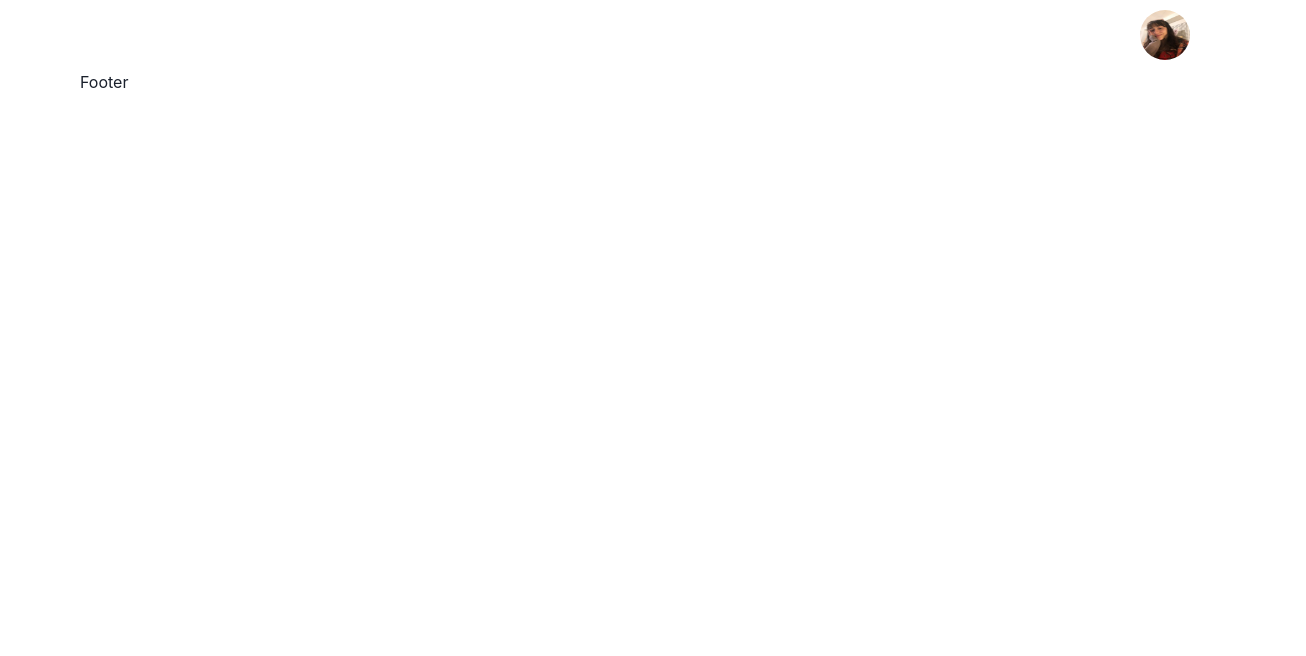
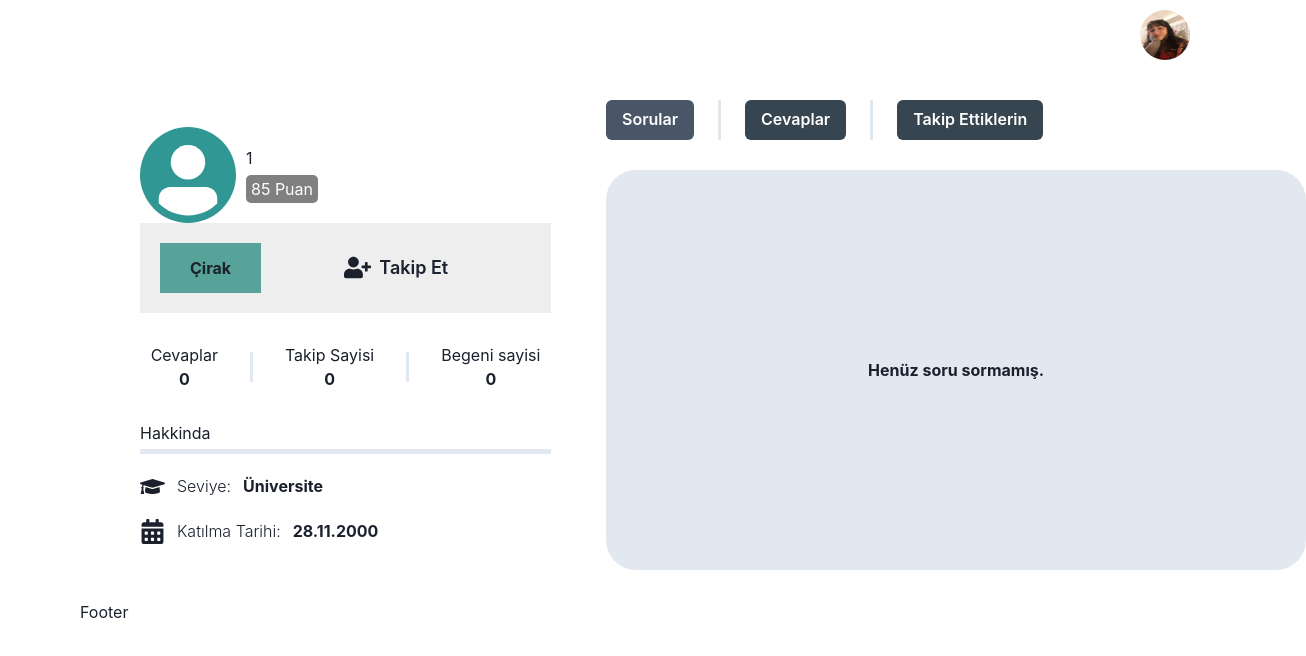
Before and after one commit to emineaaaa/BanaSor-demo, a React (Vite) app: page /profile/1 in a window 1280 px wide. Before the commit this address had no page. Shown: the top 656 px of the page, 1306 px wide, since content can reach past the window. Built offline with nearby package versions, Linux system fonts and the light colour scheme.

Commit message:
ProfilePAge Update 4.05

```diff
--- a/src/App.jsx
+++ b/src/App.jsx
@@ -44,7 +44,7 @@ function App() {
       <Route path='/sorusorsayfasi' element={<SoruSorSayfasi/>}/>
 
 
-      <Route path='/profile'  element={<Profile/>}/>
+      <Route path='/profile/:name'  element={<Profile/>}/>
       <Route path='/profileedit' element={<ProfileEdit/>} />
 
 
--- a/src/components/Navbar.jsx
+++ b/src/components/Navbar.jsx
@@ -6,6 +6,7 @@ import  { useState, useRef, useEffect } from 'react';
 const Navbar = () => {
   const [isOpen, setIsOpen] = useState(false);
   const ref = useRef(null);
+  const navigate = useNavigate()
 
   // Dışa tıklama kontrolü için
   useEffect(() => {
@@ -23,6 +24,9 @@ const Navbar = () => {
           document.removeEventListener("mousedown", checkIfClickedOutside);
       }
   }, [isOpen]);
+  const handleClick = () =>{
+    navigate(`/profile/${"Alperen Akal"}`)
+  }
   return (
     <Flex display={"flex"} justifyContent={"flex-end"} padding={"10px"}  position={"relative"}>
     <img
@@ -35,7 +39,7 @@ const Navbar = () => {
     {isOpen && (
         <div style={{ position: 'absolute', top: '55px', right: 0, background: 'white', boxShadow: '0 2px 5px rgba(0,0,0,0.2)', zIndex: 1000, display:"block" }}>
             {/* Menü içeriği burada olacak */}
-            <a href="/profile">Profile</a>
+            <Button onClick={handleClick}>Profil</Button>
             <a href="/settings">Settings</a>
             <a href="/logout">Logout</a>
         </div>
--- a/src/components/ProfileName.jsx
+++ b/src/components/ProfileName.jsx
@@ -1,13 +1,13 @@
 import { Avatar, Box, Button, Flex } from '@chakra-ui/react'
 import React, { useState } from 'react'
-import { FaPencilAlt,FaGraduationCap,FaCalendarAlt,FaUserPlus  } from "react-icons/fa";
+import { FaPencilAlt, FaGraduationCap, FaCalendarAlt, FaUserPlus } from "react-icons/fa";
 import { useNavigate } from 'react-router-dom';
 
-const ProfileName = () => {
+const ProfileName = ({ name }) => {
   const [isFollowing, setIsFollowing] = useState(false);
   const [followerCount, setFollowerCount] = useState(0);
   const navigate = useNavigate();
-  const handleClick =() =>{
+  const handleClick = () => {
     navigate("/profileedit")
   }
   const handleFollowClick = () => {
@@ -37,7 +37,7 @@ const ProfileName = () => {
             bg="teal.500"
           />
           <Flex direction="column" ml="10px" alignItems="flex-start">
-            <Flex>Alperen Akal</Flex>
+            <Flex>{name}</Flex>
             <Flex
               bg="gray"
               color="white"
@@ -61,6 +61,7 @@ const ProfileName = () => {
           >
             Çirak
           </Flex>
+          {name !== "Alperen Akal" && (
             <Button
               size="lg"
               bg="#EEE"
@@ -71,6 +72,7 @@ const ProfileName = () => {
             >
               {isFollowing ? "Takipten Çık" : "Takip Et"}
             </Button>
+          )}
         </Flex>
 
       </Flex>
@@ -104,12 +106,15 @@ const ProfileName = () => {
           </Flex>
         </Flex>
       </Flex>
+      {name == "Alperen Akal" && (
         <Flex alignItems="flex-start" mt="30px" >
         <Button width={"300px"} borderRadius={"30px"} fontWeight={"bold"} gap={2} onClick={handleClick}>
           <FaPencilAlt />
           Profili Düzenle
         </Button>
       </Flex>
+      )}
+
       <Flex alignItems="flex-start" w="100%" mt="30px" direction={"column"}>
         <Flex>
           Hakkinda
--- a/src/components/ProfilePast.jsx
+++ b/src/components/ProfilePast.jsx
@@ -3,7 +3,7 @@ import React, { useState } from 'react';
 import { FaQuestion ,FaCheck,FaPeopleArrows} from "react-icons/fa";
 import { useNavigate } from 'react-router-dom';
 
-const ProfilePast = () => {
+const ProfilePast = ({name}) => {
   // Soruları, cevapları ve takip ettikleri temsil eden state'ler
   const [questions, setQuestions] = useState([]);
   const [answers, setAnswers] = useState([]);
@@ -49,18 +49,29 @@ const handleClick2=()=>{
       </Flex>
 
       <Flex borderRadius={"30px"} bg={"gray.200"} mt={"30px"} height={"400px"} alignItems={"center"} justifyContent={"center"}>
-        {activeTab === 'questions' && (questions.length > 0 ? (
+
+      {activeTab === 'questions' && (
+      name === "Alperen Akal" ? (
+        questions.length > 0 ? (
           questions.map((question, index) => <Text key={index} color={"white"}>{question}</Text>)
         ) : (
           <Flex direction={"column"} alignItems={"center"} fontWeight={"bold"} gap={3}>
             <FaQuestion fontSize={"25px"} />
             <Text color={"dark"}>Henüz hiç soru sormadın.</Text>
-            <Button width={"200px"} borderRadius={"30px"} fontWeight={"bold"} gap={2} bg={"#36454F"} color={"white"} onClick={handleClick2} >
+            <Button width={"200px"} borderRadius={"30px"} fontWeight={"bold"} gap={2} bg={"#36454F"} color={"white"} onClick={handleClick2}>
               Sorunu Sor
             </Button>
           </Flex>
-        ))}
-        {activeTab === 'answers' && (answers.length > 0 ? (
+        )
+      ) : (
+        <Text color={"dark"} fontWeight={"bold"}>Henüz soru sormamış.</Text>
+      )
+    )}
+
+
+        {activeTab === 'answers' && (
+            name === "Alperen Akal" ? (
+              answers.length > 0 ? (
                 answers.map((answer, index) => <Text key={index} color={"white"}>{answer}</Text>)
               ) : (
                   <Flex direction={"column"} alignItems={"center"} fontWeight={"bold"} gap={3}>
@@ -78,7 +89,11 @@ const handleClick2=()=>{
                     Soruları gör
                   </Button>
                 </Flex>
-        ))}
+              )):(<Text color={"dark"} fontWeight={"bold"}>Henüz hiç bir soruya cevap verilmemiş</Text> )
+            )  }
+
+
+
         {activeTab === 'followers' && (followers.length > 0 ? (
           followers.map((follower, index) => <Text key={index} color={"white"}>{follower}</Text>)
         ) : (
--- a/src/components/SoruDetay.jsx
+++ b/src/components/SoruDetay.jsx
@@ -24,6 +24,9 @@ const SoruDetay = () => {
     const handleClick =(konu) =>{
         navigate(`/konu/${konu}`)
     }
+    const handleClick2 = (name) =>{
+        navigate(`/profile/${name}`)
+    }
 
 
     if(!soru)return <div>Yüklüyor...</div>
@@ -49,6 +52,7 @@ const SoruDetay = () => {
                                         _hover={{ bg: "transparent", textDecoration: "underline" }}
                                         alignItems="center"
                                         fontWeight="bold" fontFamily="heading"
+                                        onClick={()=>{handleClick2(`${soru.isim} ${soru.soyisim}`)}}
 
                                     >
                                         {soru.isim} {soru.soyisim}
--- a/src/pages/Profile.jsx
+++ b/src/pages/Profile.jsx
@@ -2,12 +2,16 @@ import { Avatar, Flex } from '@chakra-ui/react'
 import React from 'react'
 import ProfileName from '../components/ProfileName'
 import ProfilePast from '../components/ProfilePast'
+import { useNavigate, useParams } from 'react-router-dom'
 
 const Profile = () => {
+  const navigate = useNavigate();
+  const { name } = useParams();
+  console.log(name)
   return (
     <Flex p={"30px"} gap={50} >
-          <ProfileName/>
-          <ProfilePast/>
+          <ProfileName name={name}/>
+          <ProfilePast name={name}/>
 
     </Flex>
 
```
Lines whose indentation alone changed are shown as unchanged.
